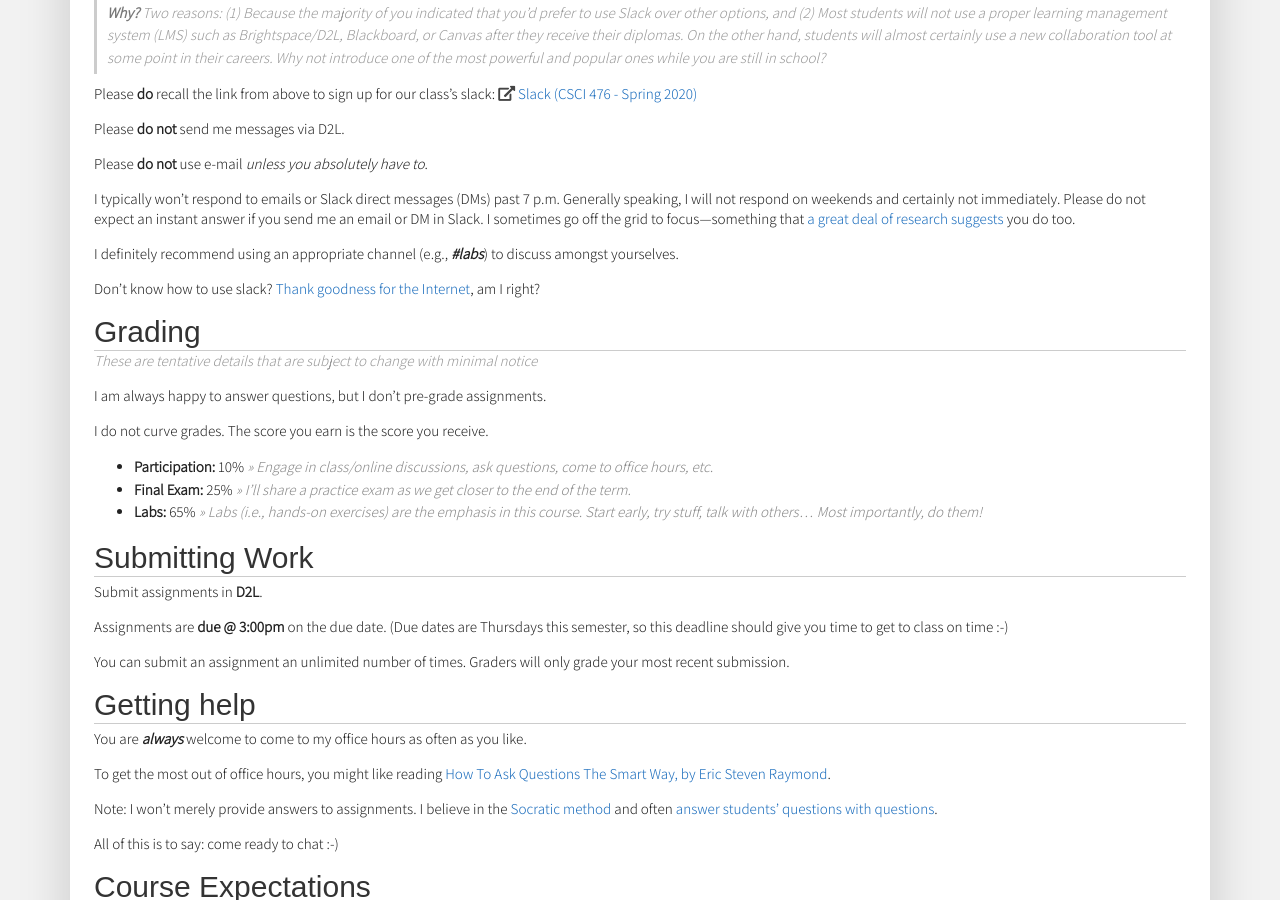
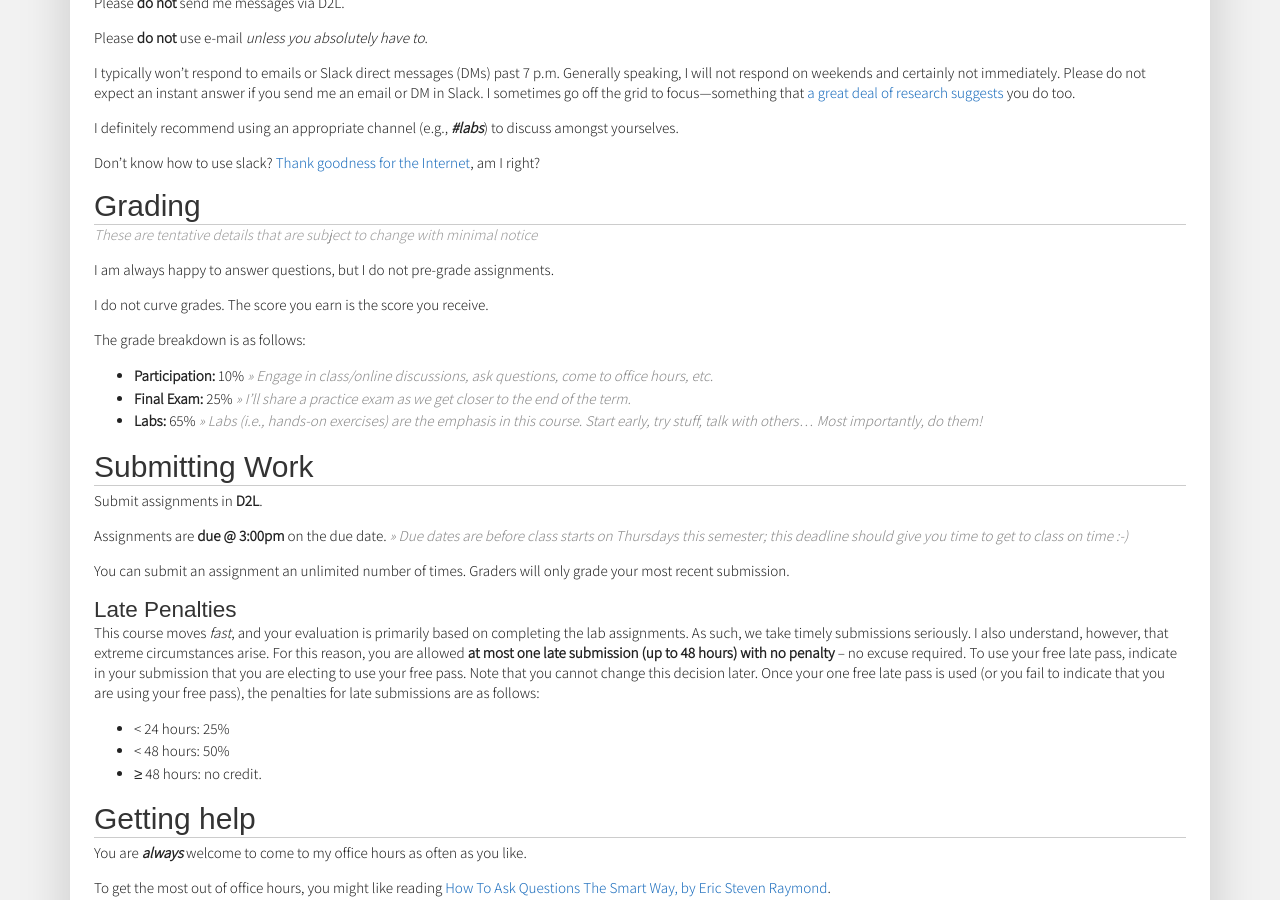
Before and after one commit to traviswpeters/cs476-2020-spring, a Jekyll site: the page built from index.md, in a window 1280 px wide and 900 px high, scrolled down 2263 px. Built offline with Jekyll 4.4.1, drawn with Linux system fonts in a browser that asks for light colours; nearby versions of some CDN libraries; some web fonts are replaced; our own code applies the rules of GitHub Pages for plain Markdown files; some of the changed text lies outside the part shown.

Commit message:
tweaks, clean-up, and clarifications

```diff
--- a/index.md
+++ b/index.md
@@ -31,13 +31,6 @@ If you do not have any of the above prerequisites, you should touch base with me
 **Textbook:** {{ site.data.settings.textbook }} <br/>
 <!-- **Final Exam:** {{ site.data.settings.finalexamdate }} <br/> -->
 
-**Optional/Recommended Textbooks:**
-{:.p-0 .m-0}
-- [Security in Computing - 5th Edition](https://www.amazon.com/Security-Computing-5th-Charles-Pfleeger/dp/0134085043/ref=sr_1_1?keywords=Security+in+Computing&qid=1578348388&s=books&sr=1-1). Pfleeger, Pfleeger, and Margulies (2015).
-- [The Craft of System Security - 1st Edition](https://www.amazon.com/Craft-System-Security-Sean-Smith/dp/0321434838). Sean Smith (2007).
-- [Applied Cryptography: Protocols, Algorithms, and Source Code in C - 2nd Edition](http://www.amazon.com/Applied-Cryptography-Protocols-Algorithms-Source/dp/0471117099/ref=sr_1_1?ie=UTF8&s=books&qid=1233440847&sr=1-1). Bruce Schneier (1996).
-- [Computer-Related Risks - 1st Edition](https://www.amazon.com/Computer-Related-Risks-Press-Peter-Neumann/dp/020155805X/ref=sr_1_1?ie=UTF8&s=books&qid=1233440795&sr=1-1). Peter G. Neumann (1995).
-
 ##### Teaching Team
 
 <div class="row mb-0 mt-0">
@@ -46,7 +39,7 @@ If you do not have any of the above prerequisites, you should touch base with me
     <div class="card border-0 m-0 p-0">
       <!-- <div class="row no-gutters"> -->
         <!-- <div class="col-sm-2 my-auto"> -->
-          <!-- <img src="assets/me.png" class="card-img rounded-circle my-auto" alt="..." style="max-width: 125px;"> -->
+          <!-- <img src="assets/me.png" class="card-img rounded-circle my-auto" alt="..." style="max-width: 75;"> -->
         <!-- </div> -->
         <!-- <div class="col-sm-10"> -->
           <div class="card-body mt-0 mb-0">
@@ -68,7 +61,7 @@ If you do not have any of the above prerequisites, you should touch base with me
     <div class="card border-0 m-0 p-0">
       <!-- <div class="row no-gutters"> -->
         <!-- <div class="col-sm-2 my-auto"> -->
-          <!-- <img src="assets/ta.png" class="card-img rounded-circle my-auto" alt="..." style="max-width: 125px;"> -->
+          <!-- <img src="assets/ta.png" class="card-img rounded-circle my-auto" alt="..." style="max-width: 75;"> -->
         <!-- </div> -->
         <!-- <div class="col-sm-10"> -->
           <div class="card-body pt-0">
@@ -180,7 +173,7 @@ Extra: [Linux File Permissions Complete Guide](https://devconnected.com/linux-fi
 <td markdown="span">
 The Set-UID Mechanism & Environment Variables (Part II) [slides][slides04]{:.slides}
 </td>
-<td markdown="span">**[Lab 00] Due**</td>
+<td markdown="span">**[Lab 00] "Due"**</td>
 </tr>
 
 <!-- Week 03  -->
@@ -520,9 +513,11 @@ Don't know how to use slack? [Thank goodness for the Internet](https://www.youtu
 These are tentative details that are subject to change with minimal notice
 {:.subtitletext}
 
-I am always happy to answer questions, but I don't pre-grade assignments.
+I am always happy to answer questions, but I do not pre-grade assignments.
 
 I do not curve grades. The score you earn is the score you receive.
+
+The grade breakdown is as follows:
 
 - **Participation:** 10% _>> Engage in class/online discussions, ask questions, come to office hours, etc._{:.text-muted}
 - **Final Exam:** 25% _>> I'll share a practice exam as we get closer to the end of the term._{:.text-muted}
@@ -532,26 +527,25 @@ I do not curve grades. The score you earn is the score you receive.
 
 Submit assignments in **D2L**.
 
-Assignments are **due @ 3:00pm** on the due date. (Due dates are Thursdays this semester, so this deadline should give you time to get to class on time :-)
+Assignments are **due @ 3:00pm** on the due date. _>> Due dates are before class starts on Thursdays this semester; this deadline should give you time to get to class on time :-)_{:.text-muted}
 
 You can submit an assignment an unlimited number of times. Graders will only grade your most recent submission.
 
-<!--
 #### Late Penalties
 
-You are allowed **at most one late submission (up to 48 hours) with no penalty** &ndash; no excuse required.
+This course moves _fast_, and your evaluation is primarily based on completing the lab assignments.
+As such, we take timely submissions seriously.
+I also understand, however, that extreme circumstances arise.
+For this reason, you are allowed **at most one late submission (up to 48 hours) with no penalty** &ndash; no excuse required.
+To use your free late pass, indicate in your submission that you are electing to use your free pass.
+Note that you cannot change this decision later.
+Once your one free late pass is used (or you fail to indicate that you are using your free pass), the penalties for late submissions are as follows:
 
-To use your free late pass, indicate in your submission that you are electing to use your free pass.
+<!-- * &lt;  8 hours: 10% -->
+* &lt; 24 hours: 25%
+* &lt; 48 hours: 50%
+* &ge; 48 hours: no credit.
 
-Note that you cannot change this decision later.
-
-Once your pass is used (or you fail to indicate that you are using your free pass), the penalties for late submissions are as follows:
-
-* &lt;     8 hours: 10%
-* &lt;    24 hours: 20%
-* &lt;    48 hours: 40%
-* &#8805; 48 hours: no credit.
- -->
 <!-- **Note:** this cannot be used to receive full credit on any assignment checkpoints. -->
 
 ## Getting help
```
Also changed, not shown: other parts of index.md (+1 -1 lines), resources.md (+15 -1 lines).
